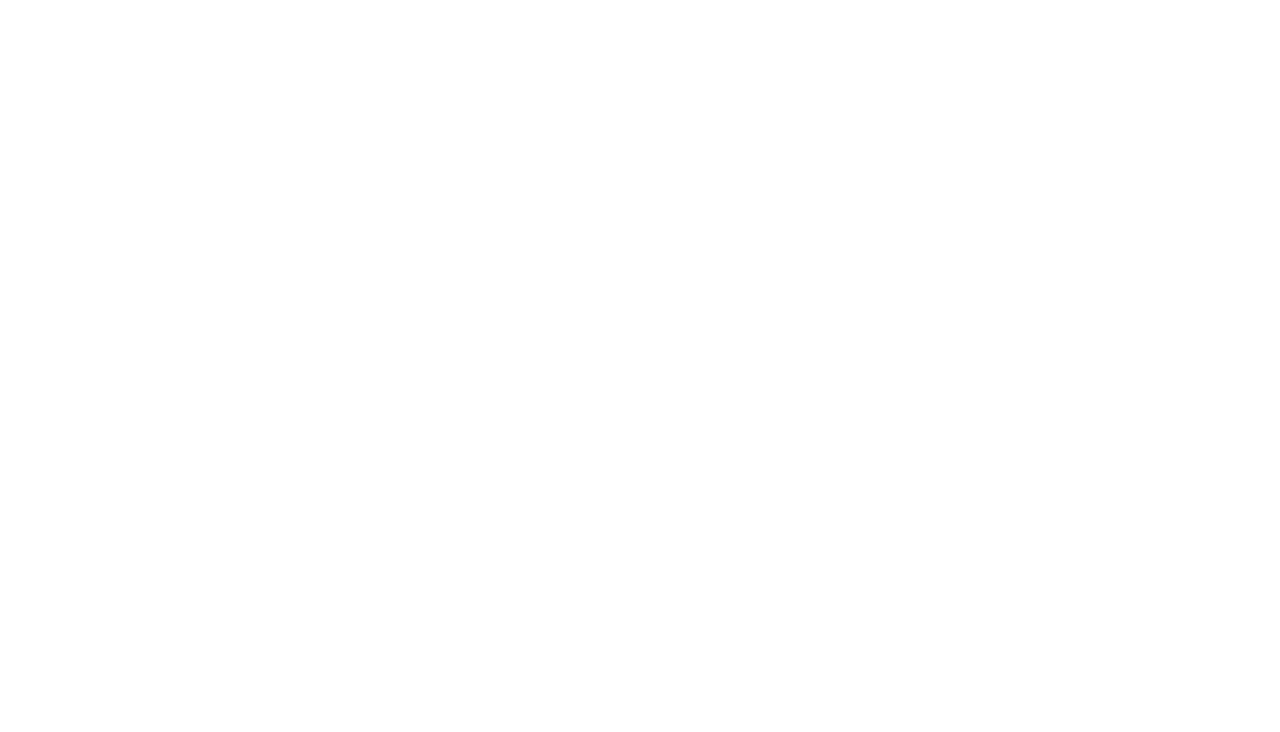
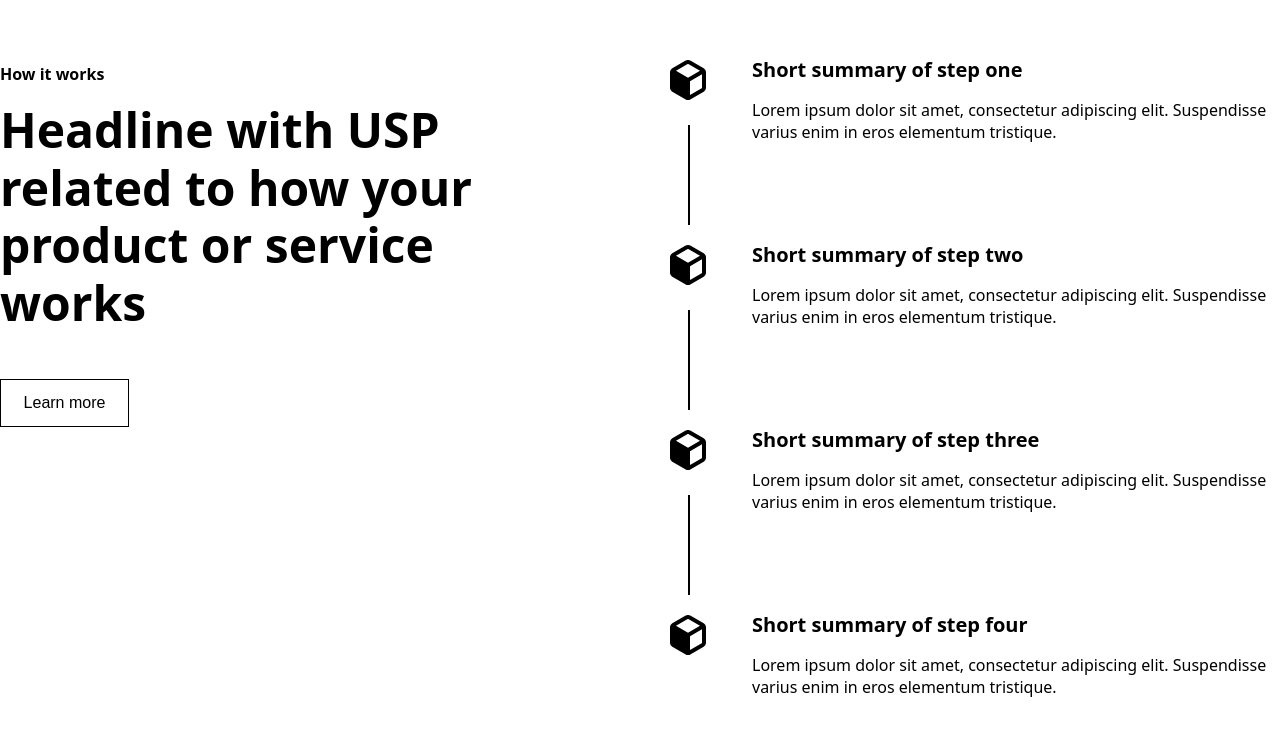
Before and after one commit to MarloIkhodi/react-course, a React (Create React App) app: page / in a window 1280 px wide. Shown: the part 1454-2186 px from the top of the page. Before the commit the page ends 1405 px from the top, so only its background shows below. Built offline with nearby package versions, Linux system fonts and the light colour scheme.

Commit message:
little-card added to work

```diff
--- a/src/components/content/style.css
+++ b/src/components/content/style.css
@@ -15,11 +15,12 @@
   height: 134px;
   font-weight: bold;
   margin-bottom: 24px;
+  line-height: 1.2;
 }
 
 .contentText {
   font-size: 18px;
-  font-weight: 600;
+  font-weight: 500;
   width: 616px;
   height: 54px;
 }
@@ -27,7 +28,7 @@
 .content form {
   margin-top: 40px;
   font-size: 16px;
-  font-weight: normal;
+  font-weight: 500;
 }
 
 .content form :first-child {
@@ -50,7 +51,7 @@
   font-size: 12px;
   width: 513px;
   height: 18px;
-  font-weight: 600;
+  font-weight: 500;
 }
 
 .termsConditions a {
--- a/src/components/header/styles.css
+++ b/src/components/header/styles.css
@@ -21,6 +21,7 @@
   color: black;
   justify-content: center;
   align-items: center;
+  font-weight: 500;
 }
 
 header button {
--- /dev/null
+++ b/src/components/little-card/index.jsx
@@ -0,0 +1,16 @@
+import "./styles.css";
+
+export default function LittleCard({ title = "Titulo", description = "descrição", image = null, imageAlt = "Sem imagem", line }) {
+    return (
+        <section className="littleCard">
+            <div className="verticalImage">
+                <img src={image} alt={imageAlt} />
+                {line ? (<p className="verticalLine"></p>) : (<p></p>)}
+            </div>
+            <div className="rightText">
+                <h2>{title}</h2>
+                <p>{description}</p>
+            </div>
+        </section>
+    );
+}
--- /dev/null
+++ b/src/components/little-card/styles.css
@@ -0,0 +1,36 @@
+.littleCard {
+  display: flex;
+  gap: 40px;
+  font-family: system-ui, -apple-system, BlinkMacSystemFont, "Segoe UI", Roboto,
+    Oxygen, Ubuntu, Cantarell, "Open Sans", "Helvetica Neue", sans-serif;
+}
+
+.verticalLine {
+  margin-left: 24px;
+  margin-top: 16px;
+  border-left: 2px solid black;
+  height: 100px;
+  margin-bottom: 16px;
+}
+
+.verticalImage :first-child {
+  width: 48px;
+  height: 48px;
+}
+
+.rightText {
+  width: 528px;
+  height: 92px;
+}
+
+.rightText :first-child {
+  font-size: 20px;
+  font-weight: bold;
+  margin-bottom: 16px;
+}
+
+.rightText :last-child {
+  font-size: 16px;
+  font-weight: 500;
+  margin-bottom: 112px;
+}
--- /dev/null
+++ b/src/components/work/index.jsx
@@ -0,0 +1,47 @@
+import "./styles.css";
+import Relume from "../../assets/images/relume.svg"
+import LittleCard from "../little-card"
+
+export default function Work() {
+    return (
+        <section className="howWorks">
+            <div className="worksLeft">
+                <div className="worksBox">
+                    <h2>How it works</h2>
+                    <h3>Headline with USP related to how your product or service works</h3>
+                </div>
+                <button>Learn more</button>
+            </div>
+            <div className="rightCards">
+                <LittleCard
+                    title="Short summary of step one"
+                    description="Lorem ipsum dolor sit amet, consectetur adipiscing elit. Suspendisse varius enim in eros elementum tristique."
+                    image={Relume}
+                    imageAlt="Relume"
+                    line
+                />
+                <LittleCard
+                    title="Short summary of step two"
+                    description="Lorem ipsum dolor sit amet, consectetur adipiscing elit. Suspendisse varius enim in eros elementum tristique."
+                    image={Relume}
+                    imageAlt="Relume"
+                    line
+                />
+                <LittleCard
+                    title="Short summary of step three"
+                    description="Lorem ipsum dolor sit amet, consectetur adipiscing elit. Suspendisse varius enim in eros elementum tristique."
+                    image={Relume}
+                    imageAlt="Relume"
+                    line
+                />
+                <LittleCard
+                    title="Short summary of step four"
+                    description="Lorem ipsum dolor sit amet, consectetur adipiscing elit. Suspendisse varius enim in eros elementum tristique."
+                    image={Relume}
+                    imageAlt="Relume"
+                    line={false}
+                />
+            </div>
+        </section>
+    );
+}
--- /dev/null
+++ b/src/components/work/styles.css
@@ -0,0 +1,37 @@
+.howWorks {
+  width: 100%;
+  height: 856px;
+  display: flex;
+  justify-content: center;
+  align-items: center;
+  gap: 80px;
+  font-family: system-ui, -apple-system, BlinkMacSystemFont, "Segoe UI", Roboto,
+    Oxygen, Ubuntu, Cantarell, "Open Sans", "Helvetica Neue", sans-serif;
+}
+.worksLeft {
+  width: 616px;
+  height: 310px;
+  margin-bottom: 322px;
+}
+
+.worksLeft h2 {
+  font-size: 16px;
+  font-weight: 600;
+}
+
+.worksLeft h3 {
+  font-size: 48px;
+  font-weight: bold;
+  margin-top: 16px;
+  margin-bottom: 48px;
+  line-height: 1.2;
+}
+
+.worksLeft button {
+  font-size: 16px;
+  font-weight: 500;
+  border: 1px solid black;
+  width: 129px;
+  height: 48px;
+  background-color: transparent;
+}
--- a/src/pages/home/index.jsx
+++ b/src/pages/home/index.jsx
@@ -3,10 +3,12 @@
 import Card from "../../components/card";
 import Relume from "../../assets/images/relume.svg"
 import "./style.css";
+import Work from "../../components/work";
 
 
 export default function Home() {
-  return <> <Header />;
+  return <>
+    <Header />;
     <Content />
     <div className="cards">
       <Card title="Highlight benefit one"
@@ -25,5 +27,6 @@
         description={"Lorem ipsum dolor sit amet, consectetur adipiscing elit. Suspendisse varius enim in eros elementum tristique. Duis cursus, mi quis viverra ornare, eros dolor interdum nulla."}
       />
     </div>
+    <Work />
   </>
 }
--- a/src/pages/home/style.css
+++ b/src/pages/home/style.css
@@ -1,8 +1,8 @@
 .cards {
   width: 100%;
-  margin-top: 112px;
-  margin-bottom: 112px;
+  height: 450px;
   display: flex;
   justify-content: center;
+  align-items: center;
   gap: 48px;
 }
```
Also changed, not shown: src/App.jsx (+0 -12 lines).
